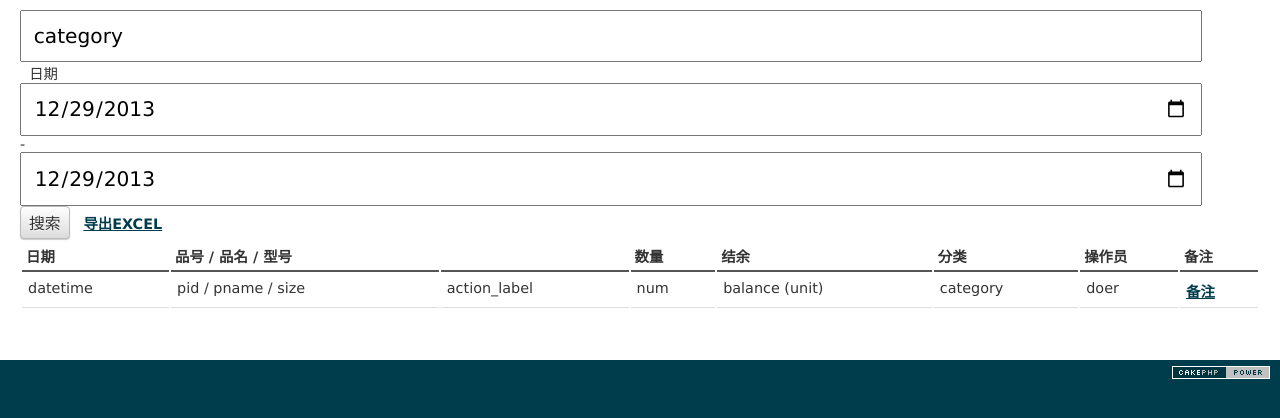
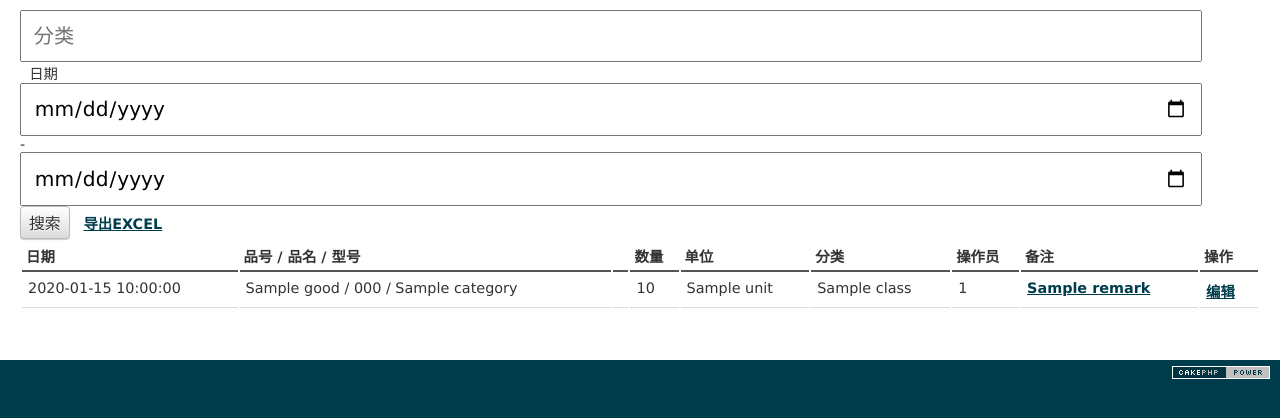
Before and after one commit to chenyan0813/storage, a CakePHP app: the page made by app/View/Store/history.php in a window 1280 px wide. Shown: the part 47-465 px from the top of the page. Run offline with PHP 8.4 and a stand-in for CakePHP, Linux system fonts and the light colour scheme; the template is opened without the code that fills it: most values are stand-ins (such as "Sample title", 1, 10 or a date in 2020); data that the repository does not hold is empty; some libraries are stand-ins or nearby versions.

Commit message:
working on history,detail

```diff
--- a/app/View/Store/edit.php
+++ b/app/View/Store/edit.php
@@ -46,7 +46,9 @@
   <ul><li>
    <div><input type="hidden" name="id" value="id" required >
    <input type="hidden" name="action" value="del" >
-现有库存      balance/ unit <br />
+
+现有库存     <br />
+
 当库存为 0 时，可以将次商品从数据库中删除。 <br />
    $val['balance'] == 0 ;
 <input type="submit" class="submit-button" value="删除商品" >
--- a/app/View/Store/history.php
+++ b/app/View/Store/history.php
@@ -1,11 +1,12 @@
 <div class="panel_block" >
   <div class="submenu" >
-<form class="padding" method="POST" >
-<input  placeholder="分类"  type="text" name="category" list="category_item" value="category" autocomplete="off" />
+<form class="padding" method="POST" action="/store/search_history/" >
+<input  placeholder="分类"  type="text" name="category" list="category_item" value="" autocomplete="off" />
 &nbsp;
-日期  <input type="date" name="sdate" class="input-medium" value="2013-12-29"/>
+日期  <input type="date" name="sdate" class="input-medium" value=""/>
 -
-<input type="date" name="edate" class="input-medium" value="2013-12-29" /> <input type="submit" value="搜索" class="btn btn-primary"/>
+<input type="date" name="edate" class="input-medium" value=""/>
+<input type="submit" value="搜索" class="btn btn-primary"/>
 &nbsp;
 <a href="/store/export_history/" class="btn" >导出EXCEL</a>
  </form>
@@ -23,24 +24,30 @@
     <th>品号 / 品名 / 型号</th>
     <th></th>
     <th>数量</th>
-    <th>结余</th>
+    <th>单位</th>
     <th>分类</th>
     <th>操作员</th>
     <th>备注</th>
+    <th width="50">操作 </th>
   </tr>
 </thead>
+
 <tbody>
-
+  <?php
+  foreach ($goods as $good){
+  ?>
   <tr class="odd">
-    <td>datetime</td>
-    <td>pid / pname / size</td>
-    <td>action_label</td>
-    <td class="red">num</td>
-    <td>balance (unit) </td>
-    <td>category</td>
-    <td>doer</td>
-    <td><a title="remark" >备注</a></td>
+    <td><?php echo $good["Good"]["date"];?></td>
+    <td><?php echo $good["Good"]["name"] . " / " . $good["Good"]["code"] . " / " . $good["Good"]["category"];?></td>
+    <td><?php echo $good["Good"]["alert"];?></td>
+    <td class="red"><?php echo $good["Good"]["amount"];?></td>
+    <td><?php echo $good["Good"]["unit"];?> </td>
+    <td><?php echo $good["Good"]["class"];?></td>
+    <td><?php echo $good["Good"]["user_id"];?></td>
+    <td><a title="remark" ><?php echo $good["Good"]["remark"];?></a></td>
+    <td> <a href="/store/edit/1"  >编辑</a></td>
   </tr>
+  <?php }?>
 </tbody>
 </table>
 <div class="pagination" ></div>
```
Also changed, not shown: app/Controller/StoreController.php (+101 -1 lines), app/View/Store/calculate.php (+14 -10 lines), app/View/Store/stock.php (+13 -21 lines), app/View/Store/stock_excel.php (+14 -7 lines).
